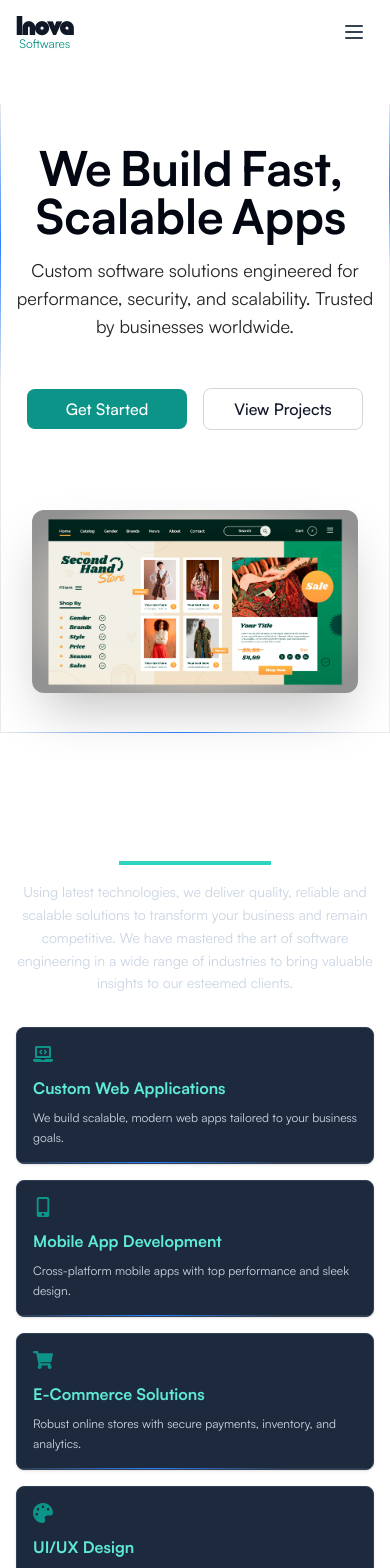
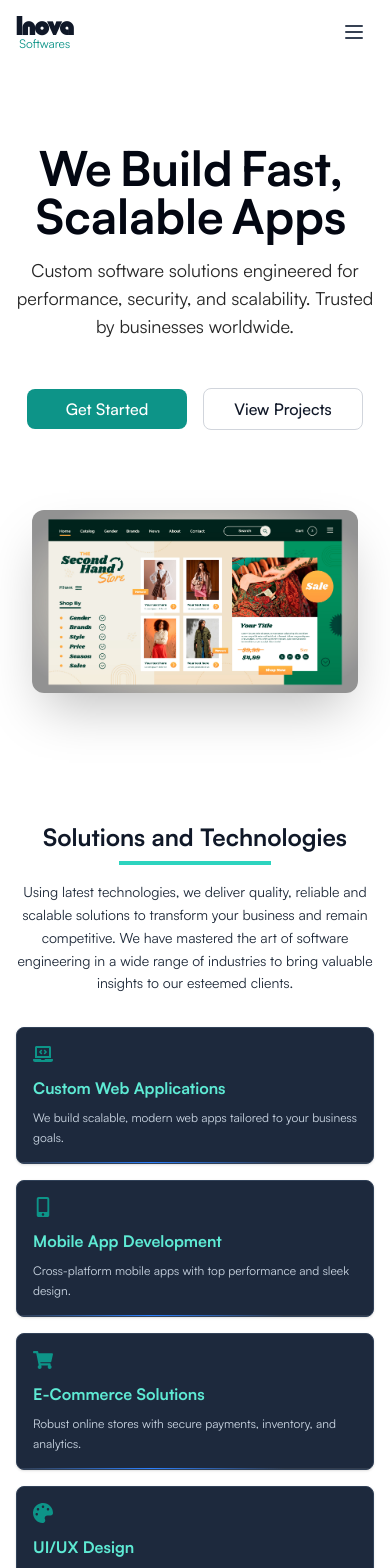
Before and after one commit to Brian-Rotich20/inovasoftwares, a Next.js app: page / in a window 390 px wide. Shown: the top 1568 px of the page. Built offline with nearby package versions, Linux system fonts and the light colour scheme.

Commit message:
dotted background responsive

```diff
--- a/app/components/HeroSection1.tsx
+++ b/app/components/HeroSection1.tsx
@@ -7,15 +7,7 @@ export function HeroSection1() {
   return (
     <div className="relative mx-auto my-10 flex max-w-7xl flex-col items-center justify-center">
       {/* <Navbar /> */}
-      <div className="absolute inset-y-0 left-0 h-full w-px bg-neutral-200/80 dark:bg-neutral-800/80">
-        <div className="absolute top-0 h-70 w-px bg-gradient-to-b from-transparent via-blue-500 to-transparent" />
-      </div>
-      <div className="absolute inset-y-0 right-0 h-full w-px bg-neutral-200/80 dark:bg-neutral-800/80">
-        <div className="absolute h-40 w-px bg-gradient-to-b from-transparent via-blue-500 to-transparent" />
-      </div>
-      <div className="absolute inset-x-0 bottom-0 h-px w-full bg-neutral-200/80 dark:bg-neutral-800/80">
-        <div className="absolute mx-auto h-px w-90 bg-gradient-to-r from-transparent via-blue-500 to-transparent" />
-      </div>
+
       <div className="px-4 py-10 md:py-20">
         <h1 className="relative z-10 mx-auto max-w-4xl text-center text-5xl font-bold text-gray-950 md:text-6xl lg:text-6xl">
           {"We Build Fast, Scalable Apps"
--- a/app/components/ServicesSection.jsx
+++ b/app/components/ServicesSection.jsx
@@ -64,12 +64,12 @@ export default function ServicesSection() {
   return (
     <section id="services" className="py-12 md:py-16 px-4 md:px-6 max-w-6xl mx-auto">
       <div className="text-center">
-        <h2 className="relative inline-block text-2xl md:text-3xl font-bold text-white mb-4 md:mb-6 after:content-[''] after:block after:h-1 after:w-1/2 after:bg-[#2DD4BF] after:mx-auto after:mt-2">
+        <h2 className="relative inline-block text-2xl md:text-3xl font-bold text-gray-900  mb-4 md:mb-6 after:content-[''] after:block after:h-1 after:w-1/2 after:bg-[#2DD4BF] after:mx-auto after:mt-2">
           Solutions and Technologies
         </h2>
       </div>
 
-      <p className="text-center text-slate-300 mb-8 md:mb-10 max-w-2xl mx-auto text-sm md:text-base leading-relaxed">
+      <p className="text-center text-gray-800 mb-8 md:mb-10 max-w-2xl mx-auto text-sm md:text-base leading-relaxed">
         Using latest technologies, we deliver quality, reliable and scalable solutions to transform your business and remain competitive.
         We have mastered the art of software engineering in a wide range of industries to bring valuable insights to our esteemed clients.
       </p>
--- a/app/components/ui/loader.tsx
+++ b/app/components/ui/loader.tsx
@@ -24,7 +24,7 @@ export const LoaderOne = () => {
           y: [0, 10, 0],
         }}
         transition={transition(0)}
-        className="h-4 w-4 rounded-full border border-brand bg-gradient-to-b from-neutral-400 to-neutral-300"
+        className="h-4 w-4 rounded-full border border-orange-300  bg-gradient-to-b from-orange-400 to-orange-500"
       />
       <motion.div
         initial={{
@@ -34,7 +34,7 @@ export const LoaderOne = () => {
           y: [0, 10, 0],
         }}
         transition={transition(1)}
-        className="h-4 w-4 rounded-full border border-neutral-300 bg-gradient-to-b from-neutral-400 to-neutral-300"
+        className="h-4 w-4 rounded-full border border-orange-300  bg-gradient-to-b from-orange-400 to-orange-500"
       />
       <motion.div
         initial={{
@@ -44,7 +44,7 @@ export const LoaderOne = () => {
           y: [0, 10, 0],
         }}
         transition={transition(2)}
-        className="h-4 w-4 rounded-full border border-neutral-300 bg-gradient-to-b from-neutral-400 to-neutral-300"
+        className="h-4 w-4 rounded-full border border-orange-300 bg-gradient-to-b from-orange-400 to-orange-500"
       />
     </div>
   );
--- a/app/components/ui/timeline.tsx
+++ b/app/components/ui/timeline.tsx
@@ -148,7 +148,7 @@ const data: TimelineEntry[] = [
                   {item.icon}
                 </div>
                 {/* Glow effect */}
-                <div className="absolute inset-0 h-12 w-12 rounded-full bg-gradient-to-r from-orange-600 to-orange-500 opacity-20 blur-md"></div>
+                <div className="absolute inset-0 h-12 w-12 rounded-full  opacity-20 blur-md"></div>
               </div>
 
               {/* Title */}
--- a/app/page.tsx
+++ b/app/page.tsx
@@ -1,6 +1,5 @@
 'use client';
 
-import { TrustedBy } from './components/ui/TrustedBy';
 import Head from 'next/head';
 import ServicesSection from './components/ServicesSection';
 import IndustriesWeServe from './components/IndustriesWeServe';
@@ -59,7 +58,6 @@ export default function Home() {
       <ServicesSection />
     <WhyChooseUs />
       <IndustriesWeServe />
-      <TrustedBy  />
       </LoadingWrapper>
 
 
```
